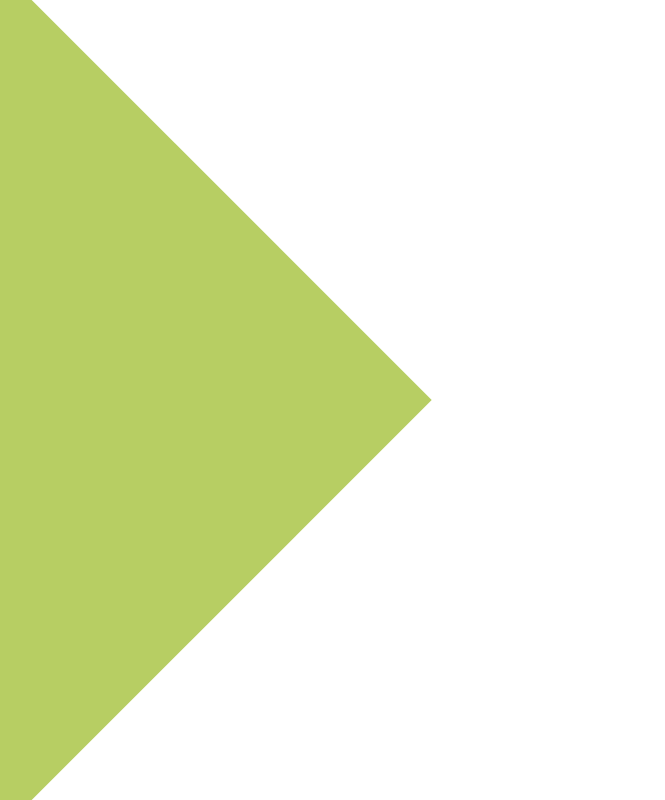
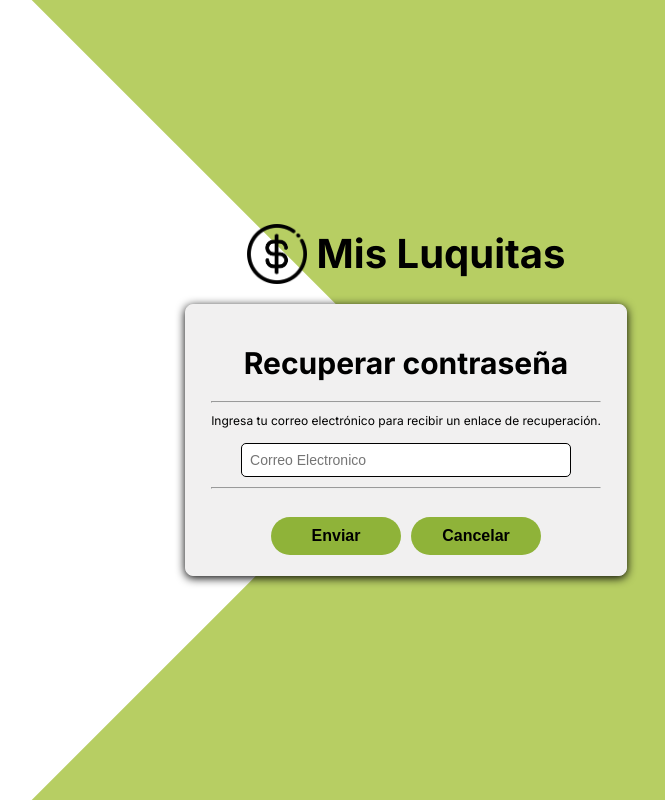
Before and after one commit to CamilaMontoya1786/DevOps-Grupo6-Fronted, a React (Vite) app in the folder Mis_luquitas/client/: page /restorepassword in a window 1280 px wide. Before the commit this address had no page. Shown: the whole page, without its empty margins (234-899 px from the left). Built offline with nearby package versions, Linux system fonts and the light colour scheme.

Commit message:
restorepassword

```diff
--- a/Mis_luquitas/client/src/App.jsx
+++ b/Mis_luquitas/client/src/App.jsx
@@ -3,6 +3,7 @@ import { BrowserRouter, Route, Routes } from "react-router-dom";
 import Register from "./page/register";
 import { AuthProvider } from "./context/authContext";
 import Login from "./page/loguin";
+import Restorepassword from "./page/restorepassword";
 
 function App() {
   return (
@@ -11,6 +12,7 @@ function App() {
         <Routes>
           <Route path="/register" element={<Register />} />
           <Route path="/loguin" element={<Login />} />
+          <Route path="/restorepassword" element={<Restorepassword/>} />
         </Routes>
       </BrowserRouter>
     </AuthProvider>
--- /dev/null
+++ b/Mis_luquitas/client/src/page/restorepassword.jsx
@@ -0,0 +1,71 @@
+import React, { useState, useEffect } from "react";
+import "../styles/restorepassword.css";
+import LogoImage from "../imagine/logo.png";
+
+function Restorepassword() {
+  const [email, setEmail] = useState("");
+  const [message, setMessage] = useState("");
+
+  // Efecto para gestionar la clase del body para estilos
+  useEffect(() => {
+    document.body.classList.add("special-body-restorepassword"); // Agrega clase especial al montarse
+
+    // Función de limpieza para eliminar la clase al desmontarse
+    return () => {
+      document.body.classList.remove("special-body-restorepassword");
+    };
+  }, []);
+
+  const handleSubmit = (e) => {
+    e.preventDefault();
+
+    // Simulación de una llamada API
+    if (email) {
+      setMessage("Se ha enviado un enlace de recuperación a tu correo.");
+      setEmail(""); // Limpiar el campo de email
+    } else {
+      setMessage("Por favor, ingresa un correo electrónico válido.");
+    }
+  };
+
+  return (
+    <div>
+      <div className="header-restorepassword">
+        <img src={LogoImage} alt="Descripción de la imagen" />
+        <h2>Mis Luquitas</h2>
+      </div>
+
+      <form className="container-restorepassword" onSubmit={handleSubmit}>
+        <div>
+          <h1 className="titulo">Recuperar contraseña</h1>
+          <hr></hr>
+          <p className="parrafo">
+            Ingresa tu correo electrónico para recibir un enlace de
+            recuperación.{" "}
+          </p>
+          <input
+            className="input-restorepassword"
+            type="email"
+            id="email"
+            placeholder="Correo Electronico"
+            value={email}
+            onChange={(e) => setEmail(e.target.value)}
+            required
+          />
+          <hr></hr>
+        </div>
+        <div className="button-container">
+          <button className="button-restorepassword" type="submit">
+            Enviar
+          </button>
+          <button className="button-restorepassword" type="submit">
+            Cancelar
+          </button>
+        </div>
+      </form>
+      {message && <p>{message}</p>}
+    </div>
+  );
+}
+
+export default Restorepassword;
--- a/Mis_luquitas/client/src/styles/loguin.css
+++ b/Mis_luquitas/client/src/styles/loguin.css
@@ -64,11 +64,12 @@ h1 {
 
 /* Estilo del contenedor */
 .login-container {
+    display: flex;
     background-color: #D9D9D9;
     padding: 50px;
     border-radius: 10px;
     box-shadow: 0 4px 8px rgba(0, 0, 0, 0.1);
-    max-width: 450px; /* Reduce el tamaño del contenedor */
+    max-width: 400px; /* Reduce el tamaño del contenedor */
     width: 100%;
     display: flex;
     flex-direction: column;
@@ -76,6 +77,7 @@ h1 {
     align-items: center;
     position: relative;
     z-index: 1;
+    box-shadow: 0 2px 10px rgba(0, 0, 0, 1);
 }
 
 /* Estilos de títulos */
--- /dev/null
+++ b/Mis_luquitas/client/src/styles/restorepassword.css
@@ -0,0 +1,107 @@
+.special-body-restorepassword {
+    position: relative;
+    font-family: "Inter", sans-serif;
+    margin: 0;
+    padding: 0;
+    display: flex;
+    justify-content: center;
+    align-items: center;
+    height: 100vh;
+    background-color: #b7ce63;
+  }
+
+  .special-body-restorepassword::before {
+    content: "";
+    position: absolute;
+    top: 0;
+    left: -300px; /* Ajusta según el tamaño que prefieras */
+    width: 800px;
+    height: 800px;
+    background-color: #ffffff;
+    transform: rotate(45deg);
+    z-index: -1;
+
+  }
+
+  .header-restorepassword {
+    display: flex;
+    align-items: center;
+    margin-bottom: 20px;
+    text-align: center; /* Asegura que el texto esté centrado */
+    display: flex;      /* Habilita el uso de flexbox */
+    justify-content: center; /* Centra horizontalmente el contenido */
+    align-items: center; /* Centra verticalmente el contenido */
+  }
+
+  .header-restorepassword img {
+    width: 60px; /* Ajusta el tamaño de la imagen */
+    height: auto;
+    margin-right: 10px;
+  }
+
+  .header-restorepassword h2 {
+    color: #000000;
+    margin: 0; /* Elimina márgenes para centrar mejor */
+    font-size: 40px;
+  }
+
+  .container-restorepassword {
+    display: flex;
+    flex-direction: column;
+    align-items: center;
+    width: 400px; /* Ancho del contenedor */
+    margin: auto;
+    padding: 20px;
+    border: 1px solid #f1f0f0;
+    border-radius: 8px;
+    background-color: #f1f0f0;
+    box-shadow: 0 2px 10px rgba(0, 0, 0, 1);
+}
+
+.input-restorepassword {
+    display: flex;
+
+    padding: 10px;
+    border: 1px solid #ccc;
+    border-radius: 4px;
+    margin: 15px auto; /* Centra el input vertical y horizontalmente */
+    font-size: 16px;
+}
+
+
+
+  .button-container {
+    display: flex;           /* Habilita el uso de flexbox */
+    gap: 10px;             /* Espacio entre los botones */
+    margin-top: -30px;      /* Espacio arriba de los botones */
+}
+
+.button-restorepassword {
+    width: 130px; /* Fija el ancho del botón */
+    padding: 10px 15px;
+    background-color: #8FB339;
+    color: rgb(0, 0, 0);
+    border: none;
+    border-radius: 25px;
+    cursor: pointer;
+    font-size: 16px;
+    text-align: center; /* Asegura que el texto esté centrado */
+    display: flex;      /* Habilita el uso de flexbox */
+    justify-content: center; /* Centra horizontalmente el contenido */
+    align-items: center; /* Centra verticalmente el contenido */
+}
+
+
+ .button-restorepassword:hover {
+    background-color: #536e14;
+  }
+
+ .parrafo {
+    text-align: center;
+    color: rgb(0, 0, 0);
+    margin-top: 10px;
+  }
+
+  .titulo{
+    font-size: 30px;
+  }
```
